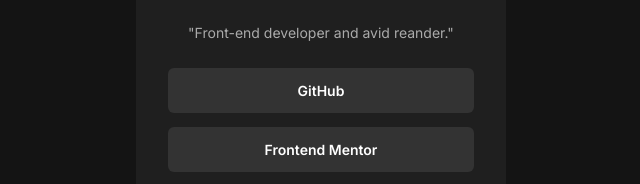
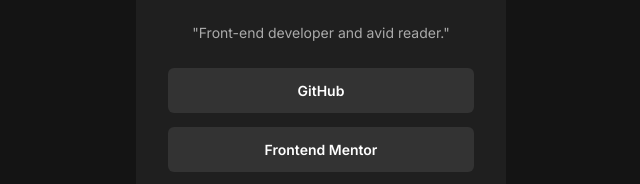
Before and after one commit to bryanribero/Social-links-profile, a plain HTML site: page index.html in a window 1280 px wide. Shown: the part 309-493 px from the top of the page, 319-959 px from the left. Drawn offline with Linux system fonts and the light colour scheme.

Commit message:
Update index.html

```diff
--- a/index.html
+++ b/index.html
@@ -21,7 +21,7 @@
           <h1>Jessica Randall</h1>
           <span>London, United Kingdom</span>
         </div>
-        <p>"Front-end developer and avid reander."</p>
+        <p>"Front-end developer and avid reader."</p>
         <div class="container-buttons">
           <button><a >GitHub</a></button>
           <button><a >Frontend Mentor</a></button>
```
